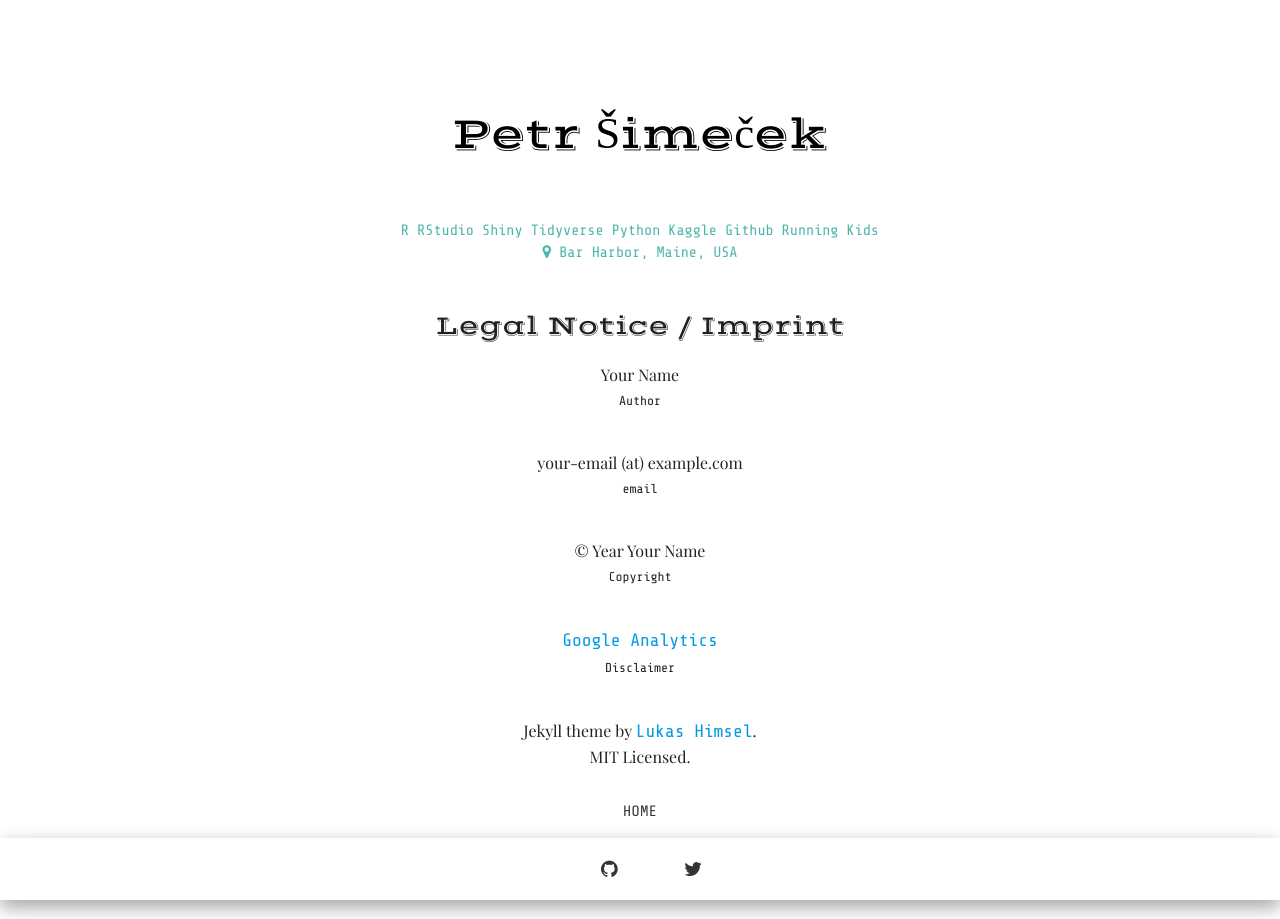
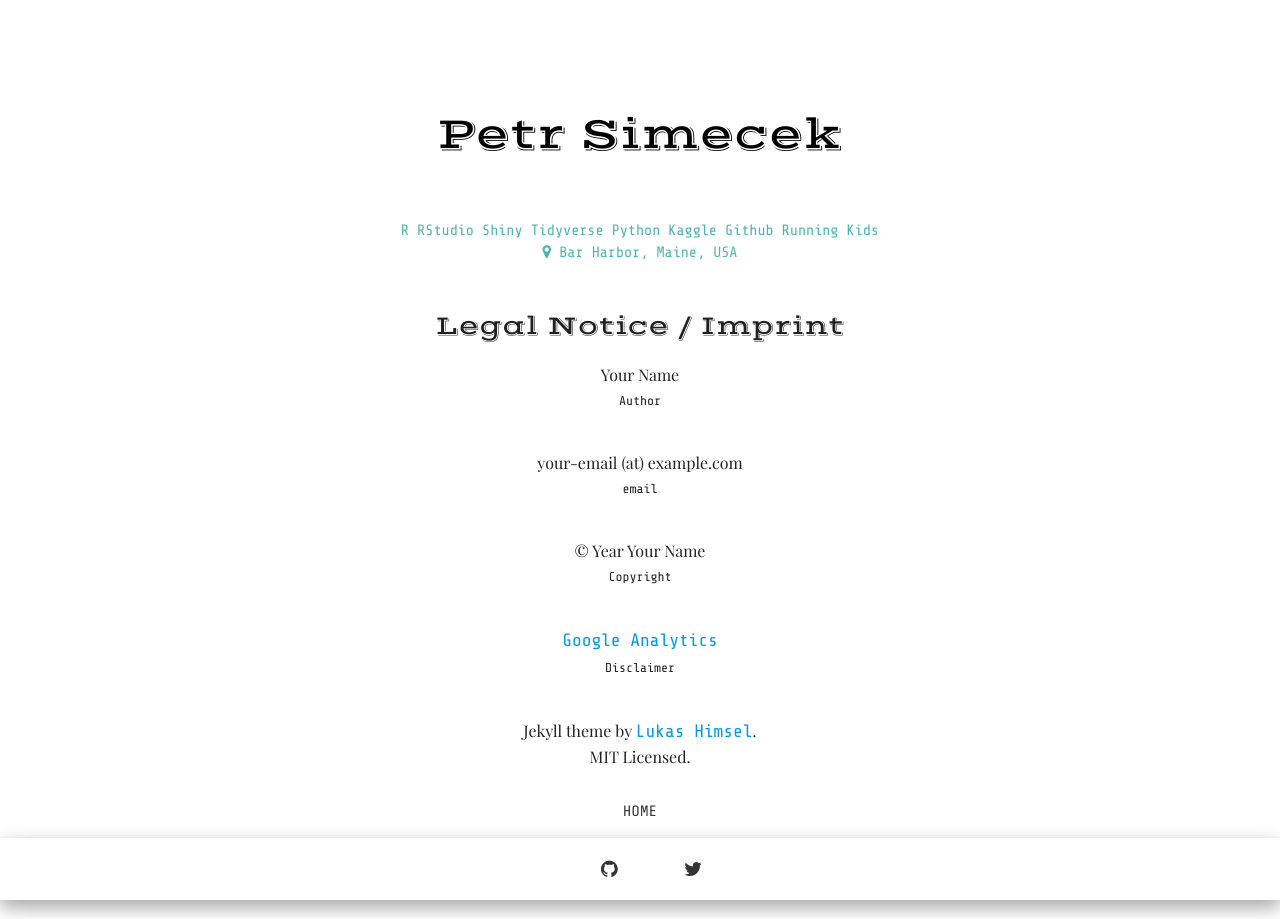
Before and after one commit to simecek/simecek.github.io, a Jekyll site: the page built from imprint.html, in a window 1280 px wide. Built offline with Jekyll 4.4.1, drawn with Linux system fonts in a browser that asks for light colours; some web fonts are replaced.

Commit message:
trying to add linkedin

```diff
--- a/_config.yml
+++ b/_config.yml
@@ -1,4 +1,4 @@
-title: "Petr Šimeček"
+title: "Petr Simecek"
 description: "Bioinformatics Analyst, The Jackson Laboratory"
 about: "R RStudio Shiny Tidyverse Python Kaggle Github Running Kids"
 location: "Bar Harbor, Maine, USA"
@@ -6,8 +6,10 @@
 baseurl: ""
 
 url: "http://simecek.github.io" # replace by your site's url
+github_username:  simecek
 twitter_username: simecek42
-github_username:  simecek
+linkedin_username: petr.simecek
+linkedin: petr.simecek
 author: "Petr Simecek"
 
 # google analytics tracking code, please change the value
```
